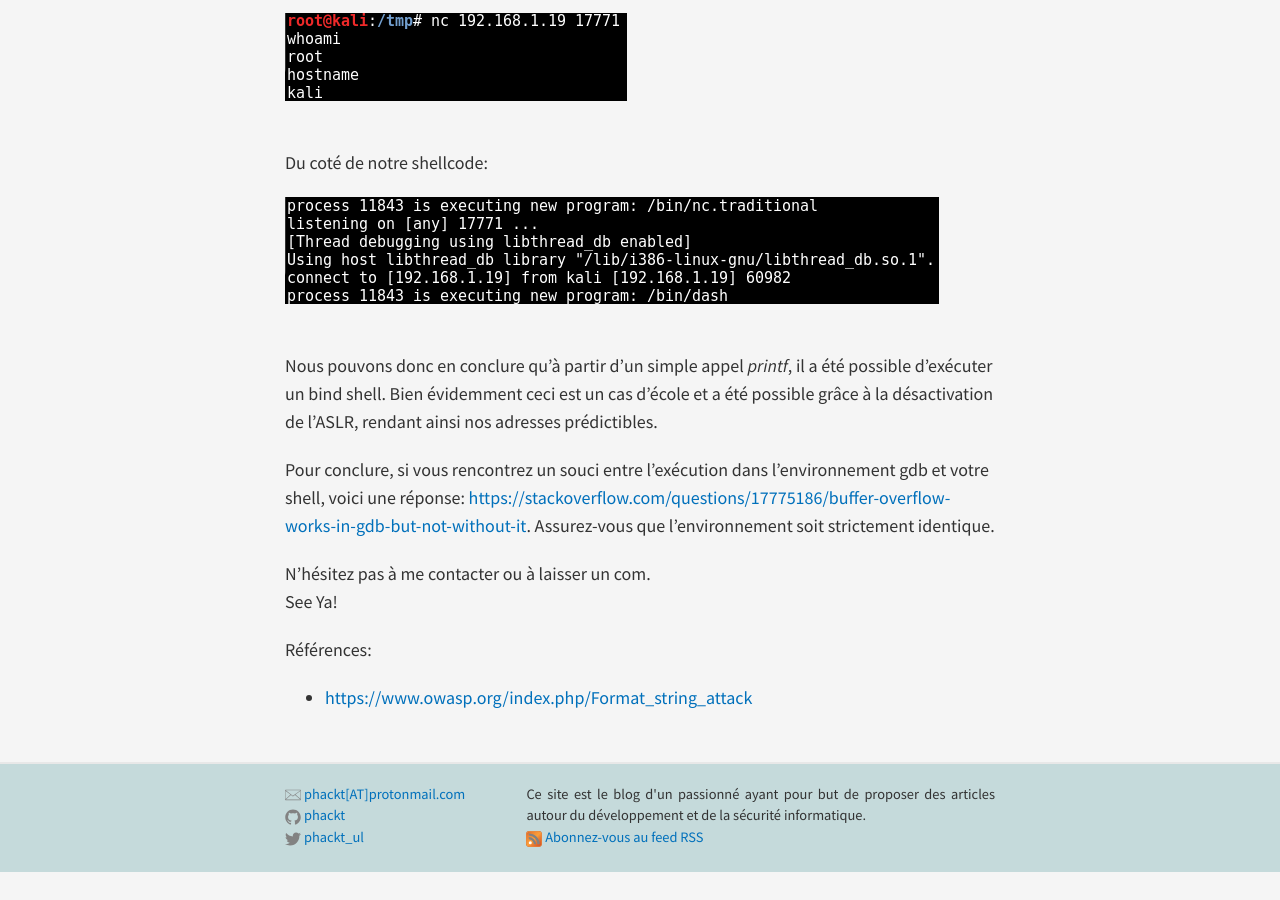
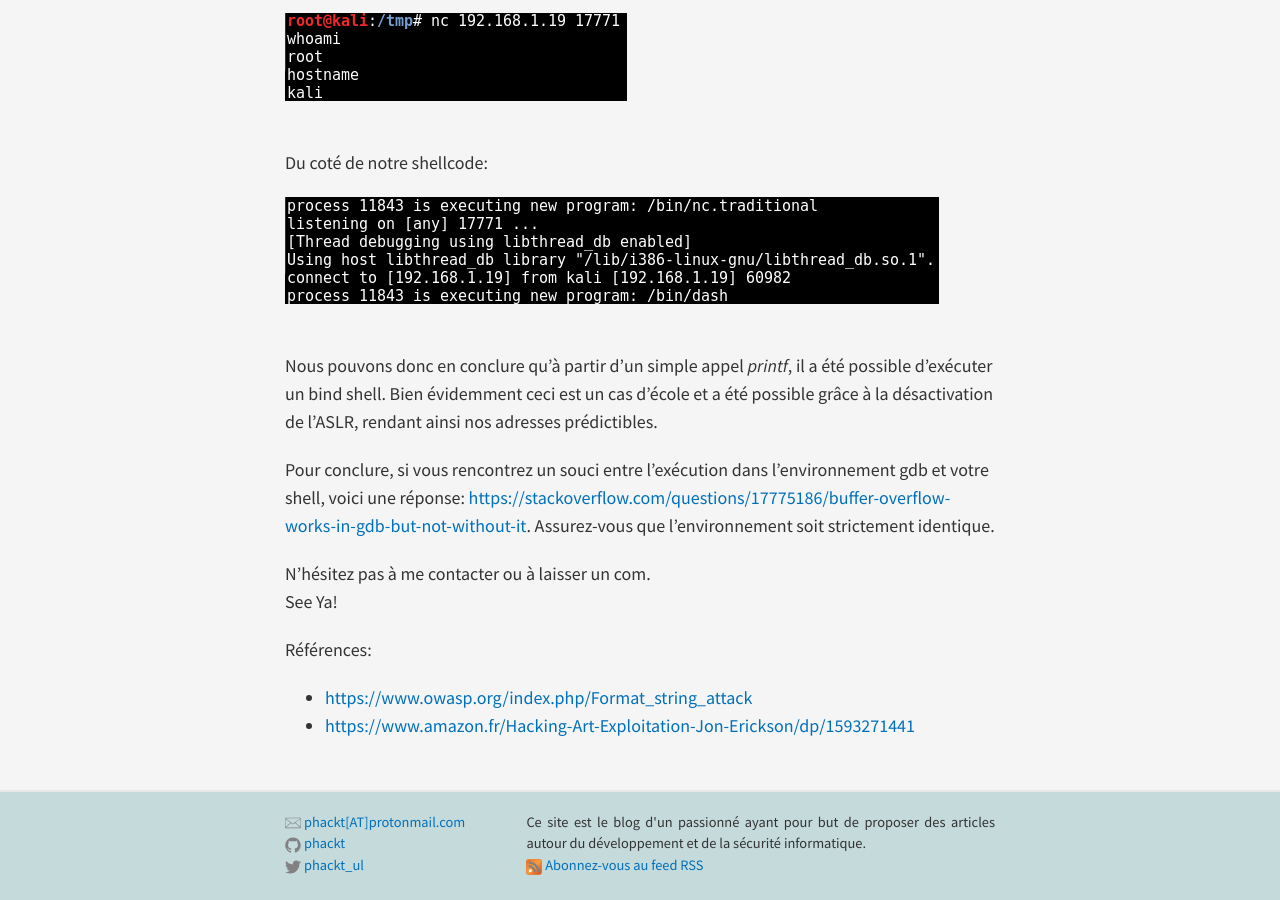
Before and after one commit to phackt/phackt.github.io, a Jekyll site: the page built from _posts/2017-02-28-Format-String.markdown, in a window 1280 px wide and 900 px high, scrolled down 12767 px. Built offline with Jekyll 4.4.1, drawn with Linux system fonts in a browser that asks for light colours; nearby versions of some CDN libraries; comment, search, counter and statistics services are not loaded; before the commit the page ends 13639 px from its top, so only the background shows below that; part of the change alters nothing that is shown.

Commit message:
update fmt

```diff
--- a/_posts/2017-02-28-Format-String.markdown
+++ b/_posts/2017-02-28-Format-String.markdown
@@ -252,3 +252,4 @@ See Ya!
 
 Références:
  - [https://www.owasp.org/index.php/Format_string_attack](https://www.owasp.org/index.php/Format_string_attack)
+ - [https://www.amazon.fr/Hacking-Art-Exploitation-Jon-Erickson/dp/1593271441](https://www.amazon.fr/Hacking-Art-Exploitation-Jon-Erickson/dp/1593271441)
```
